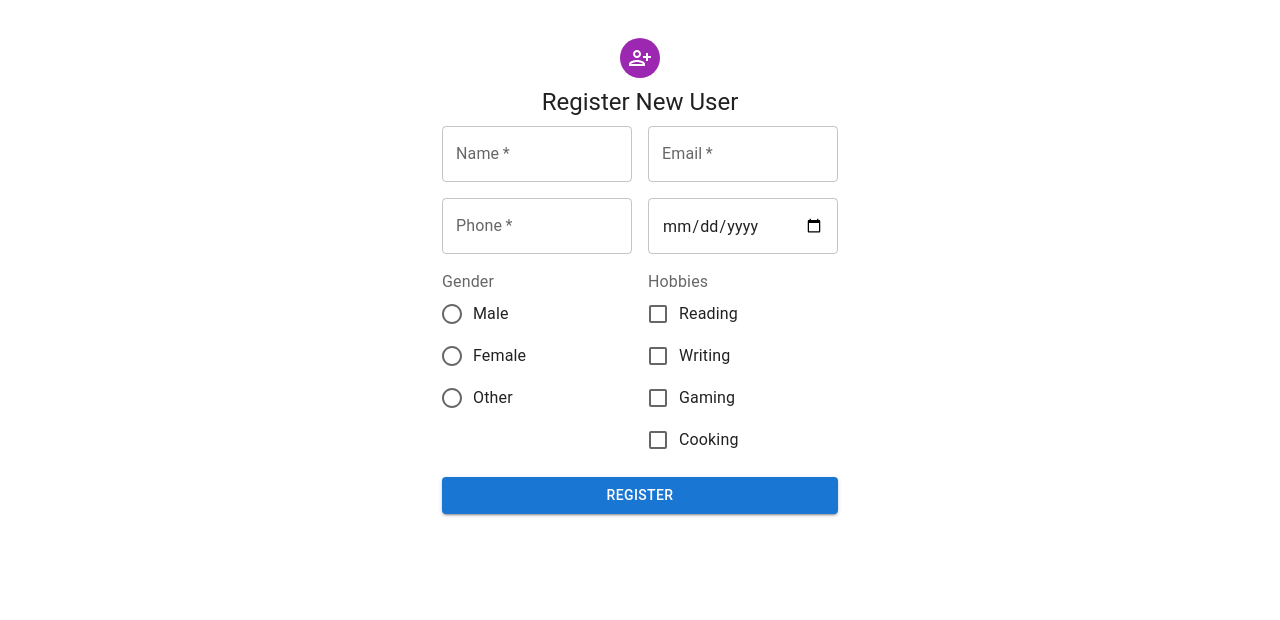
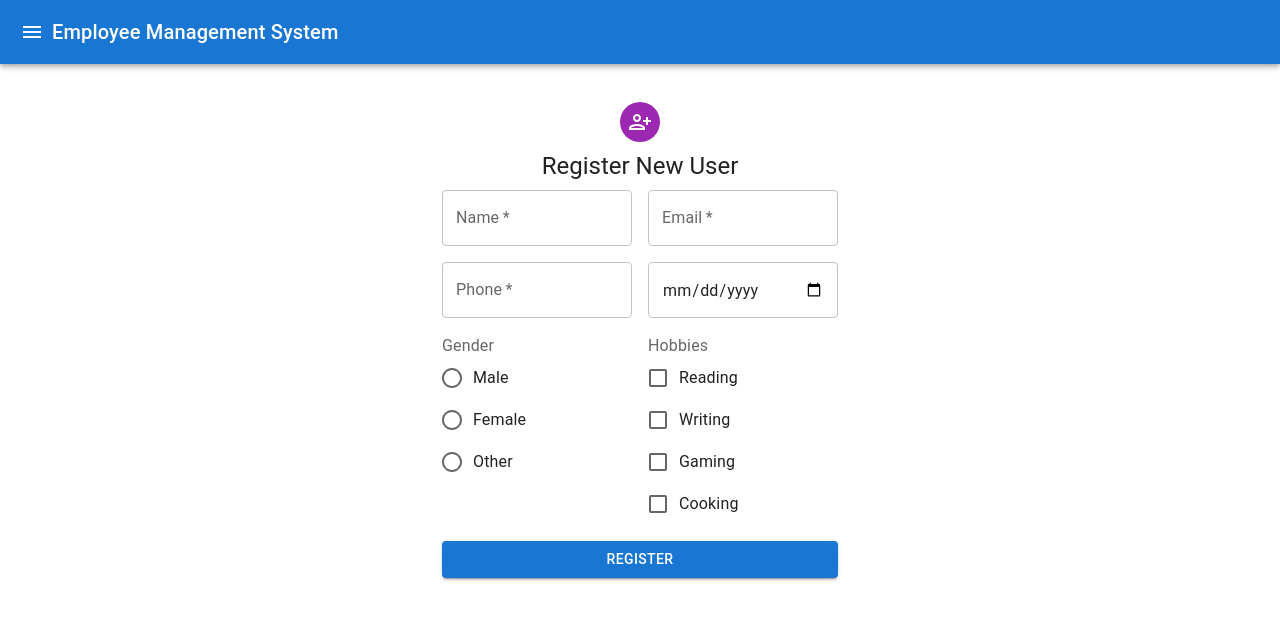
Before and after one commit to ImDebabrata/Employee-Management-System, a React (Vite) app in the folder ems/: page / in a window 1280 px wide. Shown: the top 620 px of the page. Built offline with nearby package versions, Linux system fonts and the light colour scheme.

Commit message:
added navbar

```diff
--- a/ems/src/App.jsx
+++ b/ems/src/App.jsx
@@ -1,10 +1,12 @@
 import { useState } from "react";
 import "./App.css";
 import AddEmployee from "./pages/AddEmployee";
+import Navbar from "./components/Navbar";
 
 function App() {
   return (
     <div className="App">
+      <Navbar />
       <AddEmployee />
     </div>
   );
--- /dev/null
+++ b/ems/src/components/Navbar.jsx
@@ -0,0 +1,76 @@
+import React from "react";
+import {
+  AppBar,
+  Toolbar,
+  IconButton,
+  Typography,
+  Button,
+  Drawer,
+  List,
+  ListItem,
+  ListItemIcon,
+  ListItemText,
+  Box,
+} from "@mui/material";
+import MenuIcon from "@mui/icons-material/Menu";
+import PersonAddIcon from "@mui/icons-material/PersonAdd";
+import VisibilityIcon from "@mui/icons-material/Visibility";
+
+const Navbar = () => {
+  const [openDrawer, setOpenDrawer] = React.useState(false);
+
+  const handleDrawerOpen = () => {
+    setOpenDrawer(true);
+  };
+
+  const handleDrawerClose = () => {
+    setOpenDrawer(false);
+  };
+
+  return (
+    <Box flexGrow={1}>
+      <AppBar position="static">
+        <Toolbar>
+          <IconButton
+            edge="start"
+            margin="0 2 0 0"
+            color="inherit"
+            aria-label="menu"
+            onClick={handleDrawerOpen}
+          >
+            <MenuIcon />
+          </IconButton>
+          <Typography variant="h6" flexGrow={1}>
+            Employee Management System
+          </Typography>
+          {/* <Button color="inherit">Login</Button> */}
+        </Toolbar>
+      </AppBar>
+      <Drawer open={openDrawer} onClose={handleDrawerClose}>
+        <Box
+          width={250}
+          role="presentation"
+          onClick={handleDrawerClose}
+          onKeyDown={handleDrawerClose}
+        >
+          <List>
+            <ListItem button>
+              <ListItemIcon>
+                <PersonAddIcon />
+              </ListItemIcon>
+              <ListItemText primary="Add User" />
+            </ListItem>
+            <ListItem button>
+              <ListItemIcon>
+                <VisibilityIcon />
+              </ListItemIcon>
+              <ListItemText primary="View Users" />
+            </ListItem>
+          </List>
+        </Box>
+      </Drawer>
+    </Box>
+  );
+};
+
+export default Navbar;
```
